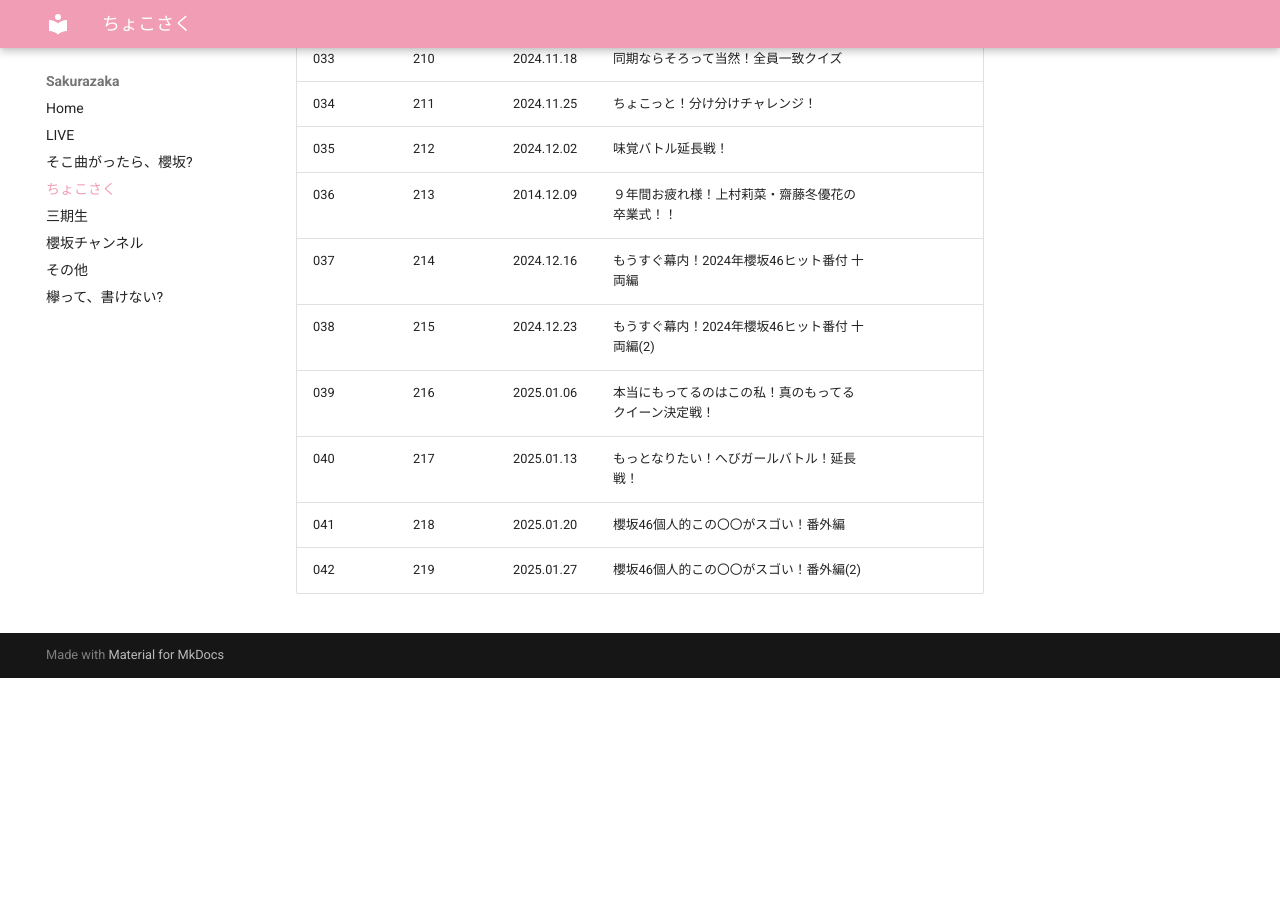
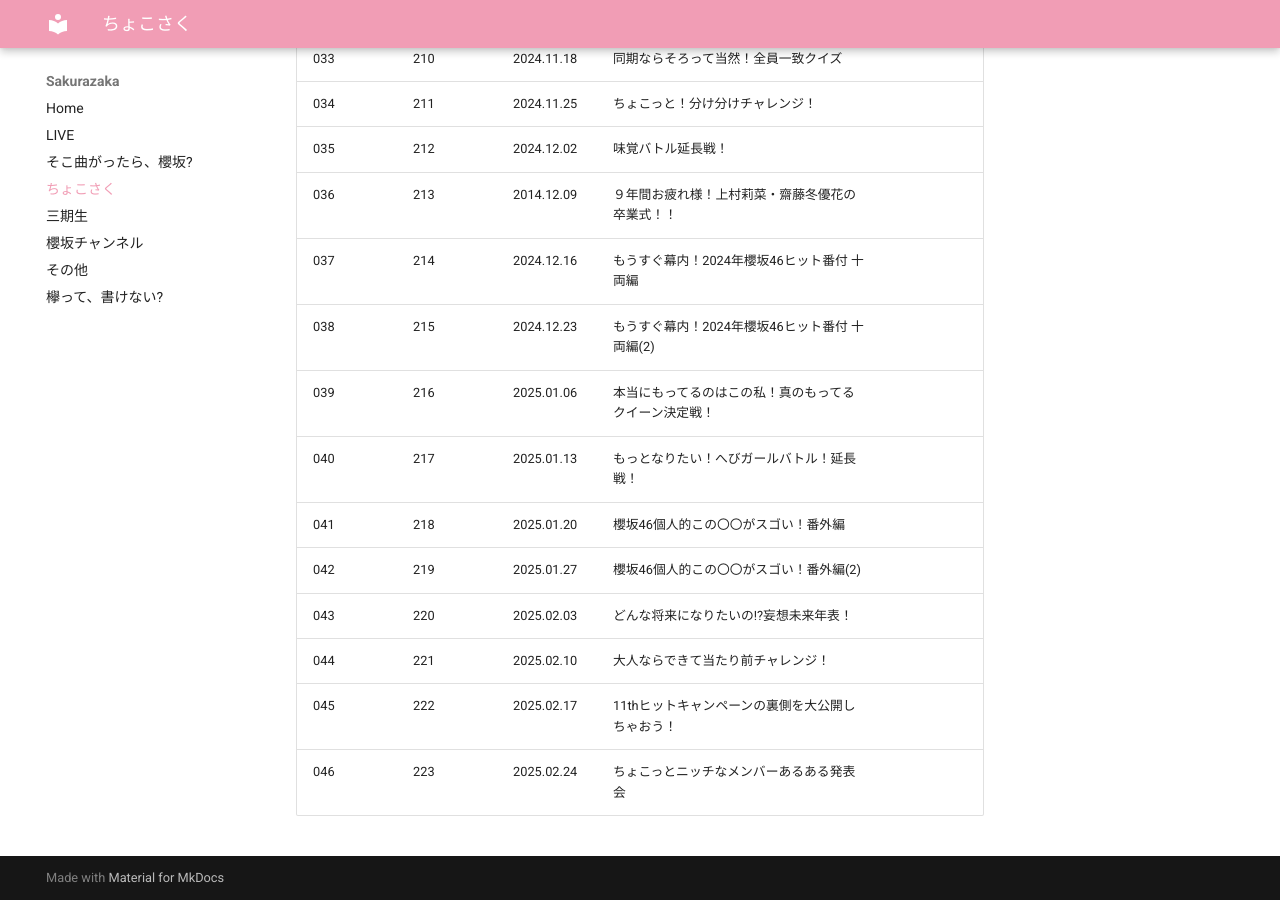
Before and after one commit to aki-192/sakura, an MkDocs documentation site: the page built from docs/chokosaku.md, in a window 1280 px wide and 900 px high, scrolled down 2013 px. Built offline with MkDocs 1.6.1 and Material for MkDocs 9.7.7, drawn with Linux system fonts in a browser that asks for light colours; before the commit the page ends 2691 px from its top, so only the background shows below that.

Commit message:
Update chokosaku.md

```diff
--- a/docs/chokosaku.md
+++ b/docs/chokosaku.md
@@ -48,3 +48,7 @@ title: ちょこさく
 | 040 | 217 | 2025.01.13 | もっとなりたい！へびガールバトル！延長戦！ | |
 | 041 | 218 | 2025.01.20 | 櫻坂46個人的この〇〇がスゴい！番外編 | |
 | 042 | 219 | 2025.01.27 | 櫻坂46個人的この〇〇がスゴい！番外編(2) | |
+| 043 | 220 | 2025.02.03 | どんな将来になりたいの!?妄想未来年表！ | |
+| 044 | 221 | 2025.02.10 | 大人ならできて当たり前チャレンジ！ | |
+| 045 | 222 | 2025.02.17 | 11thヒットキャンペーンの裏側を大公開しちゃおう！ | |
+| 046 | 223 | 2025.02.24 | ちょこっとニッチなメンバーあるある発表会 | |
```
